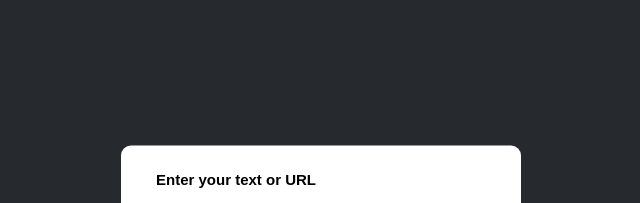
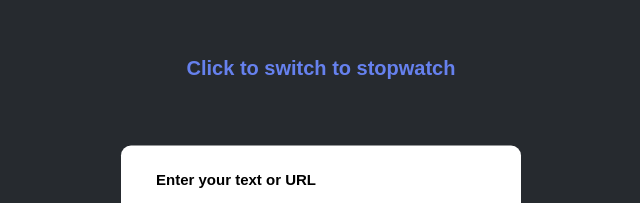
Before and after one commit to TemmyJewel/QR-Generator-and-Stop-Watch, a plain HTML site: page index.html in a window 1280 px wide. Shown: the part 132-335 px from the top of the page, without its empty margins (319-959 px from the left). Drawn offline with Linux system fonts and the light colour scheme.

Commit message:
more changes

```diff
--- a/index.html
+++ b/index.html
@@ -7,6 +7,7 @@
     <title>Document</title>
 </head>
 <body>
+    <a href="stopwatch.html">Click to switch to stopwatch</a>
     <div class="container">
         <p>Enter your text or URL</p>
         <input type="text" placeholder="Text or URL" id="text">
--- a/style.css
+++ b/style.css
@@ -5,8 +5,22 @@
     font-family: 'Poppins', sans-serif;
 }
 
+
 body{
     background: #262a2f;
+}
+
+a{
+    color: #6681ee;
+    text-decoration: none;
+    cursor: pointer;
+    font-weight: 600;
+    font-size: 20px;
+    position: absolute;
+    top: 25%;
+    left: 50%;
+   transform: translate(-50%, -50%);
+
 }
 
 .container, .stopwatch{
```
Also changed, not shown: stopwatch.html (+1 -1 lines).
